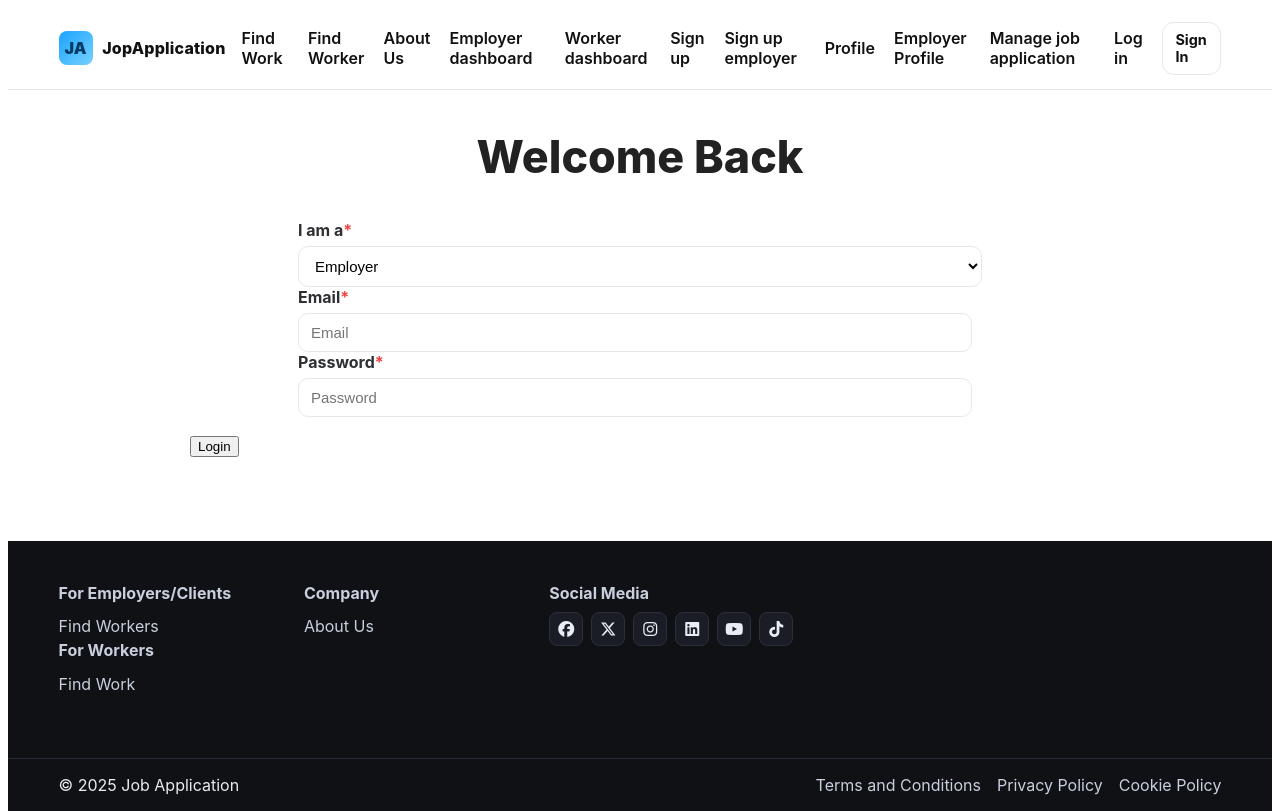
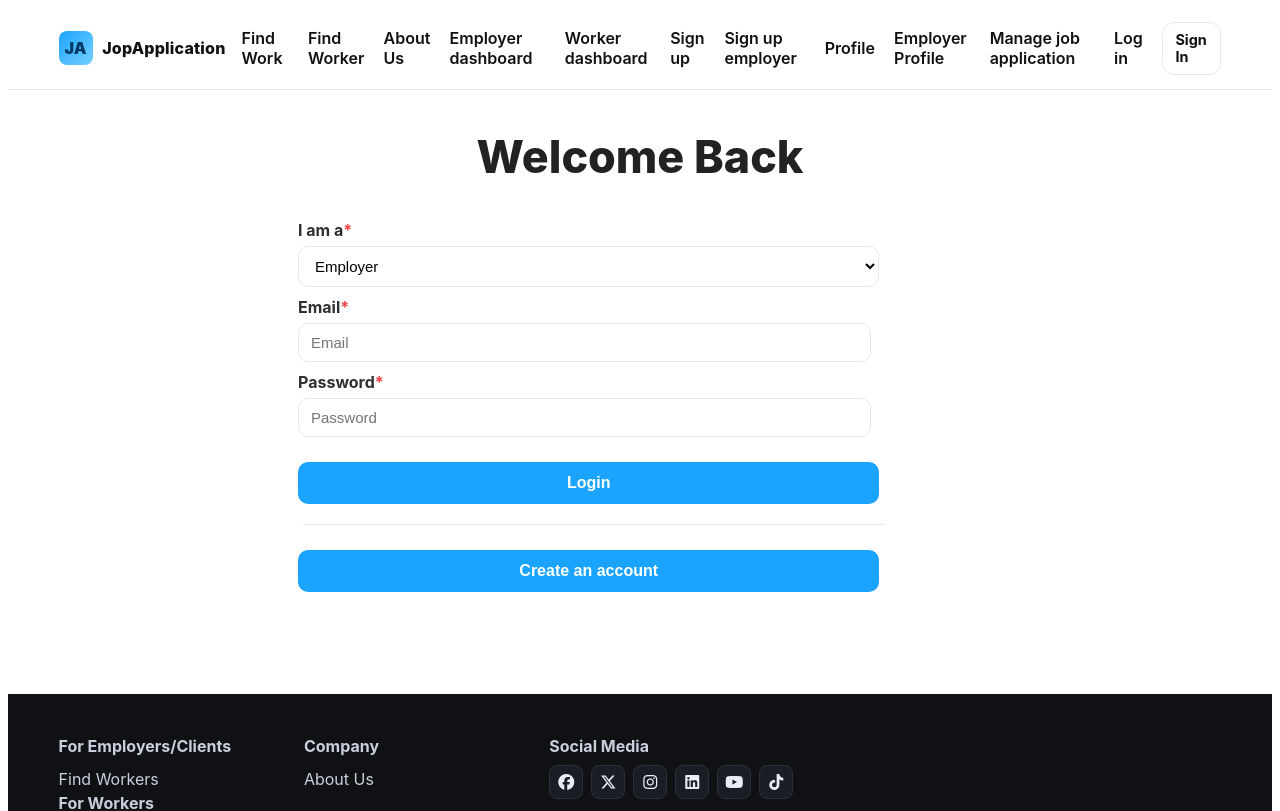
Before and after one commit to VesaBublaku/Job-application, an Angular app in the folder src/presentation/jobapplication/: page /login in a window 1280 px wide. Shown: the top 811 px of the page. Built offline with nearby package versions, Linux system fonts and the light colour scheme.

Commit message:
Made some design details and managed the log in better

```diff
--- a/src/presentation/jobapplication/src/app/edit-employer-profile/edit-employer-profile.html
+++ b/src/presentation/jobapplication/src/app/edit-employer-profile/edit-employer-profile.html
@@ -54,8 +54,9 @@
           <input type="email" class="input" [(ngModel)]="employer.email">
         </div>
 
-        <button class="link-danger" (click)="deleteEmployer()">
-          <i class="fa-solid fa-trash"></i> Deactivate Account
+        <button class="btn" (click)="deleteEmployer()" style="background-color: red">
+          <i class="fa-solid fa-trash"></i>
+          Deactivate profile
         </button>
       </div>
 
--- a/src/presentation/jobapplication/src/app/edit-employer-profile/edit-employer-profile.ts
+++ b/src/presentation/jobapplication/src/app/edit-employer-profile/edit-employer-profile.ts
@@ -107,7 +107,7 @@ export class EditEmployerProfile implements OnInit {
   deleteEmployer() {
     if (!confirm('Are you sure you want to deactivate your profile?')) return;
 
-    this.http.delete(`http://localhost:8080/employers/${this.employer.id}`).subscribe({
+    this.http.delete(`http://localhost:8080/employers/delete/${this.employer.id}`).subscribe({
       next: () => {
         alert('Your profile has been deleted.');
         window.location.href = '/home';
--- a/src/presentation/jobapplication/src/app/edit-worker-profile/edit-worker-profile.html
+++ b/src/presentation/jobapplication/src/app/edit-worker-profile/edit-worker-profile.html
@@ -37,6 +37,9 @@
 
     <div class="head">
       <h2>Edit Profile</h2>
+      <button class="btn btn--ghost" [routerLink]="'/worker-profile'">
+        <i class="fa-solid fa-backward"></i> Go back
+      </button>
     </div>
 
     <div class="tabs card">
@@ -131,8 +134,7 @@
                 class="multi-select__option"
                 *ngFor="let pro of professions"
                 [class.multi-select__option--selected]="selectedProfessions.includes(pro.id)"
-                (click)="toggleProfession(pro.id); $event.stopPropagation()"
-              >
+                (click)="toggleProfession(pro.id); $event.stopPropagation()">
                 {{ pro.profession }}
               </button>
             </div>
--- a/src/presentation/jobapplication/src/app/edit-worker-profile/edit-worker-profile.ts
+++ b/src/presentation/jobapplication/src/app/edit-worker-profile/edit-worker-profile.ts
@@ -42,6 +42,7 @@ interface WorkerDTO {
     FormsModule,
     HeaderComponent,
     FooterComponent,
+    RouterLink,
   ],
   standalone: true,
   encapsulation: ViewEncapsulation.None
@@ -251,5 +252,4 @@ export class EditWorkerProfile implements OnInit {
       });
   }
 
-
 }
--- a/src/presentation/jobapplication/src/app/employer-profile/employer-profile.css
+++ b/src/presentation/jobapplication/src/app/employer-profile/employer-profile.css
@@ -122,6 +122,13 @@ body{
   color:var(--muted);
   font-weight:700;
 }
+
+.value.muted {
+  white-space: normal;
+  word-wrap: break-word;
+  overflow: hidden;
+}
+
 .value{ align-self:center }
 .strong{ font-weight:900 }
 
@@ -131,7 +138,6 @@ body{
   margin:0 18px;
 }
 
-/* chips */
 .chips{ display:flex; flex-wrap:wrap; gap:8px }
 .chip{
   display:inline-flex;
--- a/src/presentation/jobapplication/src/app/login/login.css
+++ b/src/presentation/jobapplication/src/app/login/login.css
@@ -35,7 +35,9 @@ html, body {
   padding: 18px;
   width: 80%;
   margin: 0 auto;
-  gap: 50px;
+  display: flex;
+  flex-direction: column;
+  gap: 10px;
 }
 
 .field {
@@ -66,7 +68,7 @@ html, body {
 }
 
 .input {
-  width: 100%;
+  width: 85%;
   padding: 10px 12px;
   border: 1px solid var(--border);
   border-radius: 10px;
@@ -79,6 +81,36 @@ html, body {
   outline: none;
   border-color: var(--blue);
   box-shadow: 0 0 0 3px rgba(44,128,255,.15);
+}
+
+.form button {
+  width: 85%;
+  padding: 12px 0;
+  margin-top: 15px;
+  border: none;
+  border-radius: 10px;
+  background-color: var(--blue);
+  color: #fff;
+  font-size: 16px;
+  font-weight: 700;
+  cursor: pointer;
+  transition: 0.2s;
+}
+
+.form button:hover {
+  filter: brightness(0.95);
+}
+
+.form button:disabled {
+  background-color: #a0c4ff;
+  cursor: not-allowed;
+}
+
+.divider{
+  width: 85%;
+  height:1px;
+  background:var(--border);
+  margin:0 5px;
 }
 
 .btn {
--- a/src/presentation/jobapplication/src/app/login/login.html
+++ b/src/presentation/jobapplication/src/app/login/login.html
@@ -40,14 +40,20 @@
                name="password" [(ngModel)]="password" required>
       </div>
     </div>
+
+    <div class="field field--full">
+      <button (click)="login()" [disabled]="loading">
+        {{ loading ? 'Logging in...' : 'Login' }}
+      </button>
+    </div>
+    <div></div>
+    <div class="divider"></div>
+
+    <div class="field field--full">
+      <button>Create an account</button>
+    </div>
+
   </form>
-
-  <div>
-    <button (click)="login()" [disabled]="loading">
-      {{ loading ? 'Logging in...' : 'Login' }}
-    </button>
-  </div>
-
 </main>
 
 <app-footer></app-footer>
--- a/src/presentation/jobapplication/src/app/worker-profile/worker-profile.css
+++ b/src/presentation/jobapplication/src/app/worker-profile/worker-profile.css
@@ -39,6 +39,7 @@ body{
   align-items:center;
   gap:16px;
 }
+
 .avatar__img{
   width:108px; height:108px;
   border-radius:999px;
@@ -113,6 +114,13 @@ body{
   color:var(--muted);
   font-weight:700;
 }
+
+.value.muted {
+  white-space: normal;
+  word-wrap: break-word;
+  overflow: hidden;
+}
+
 .value{ align-self:center }
 .strong{ font-weight:900 }
 
```
Also changed, not shown: 1 other file (tests, documents, lock files or other folders).
